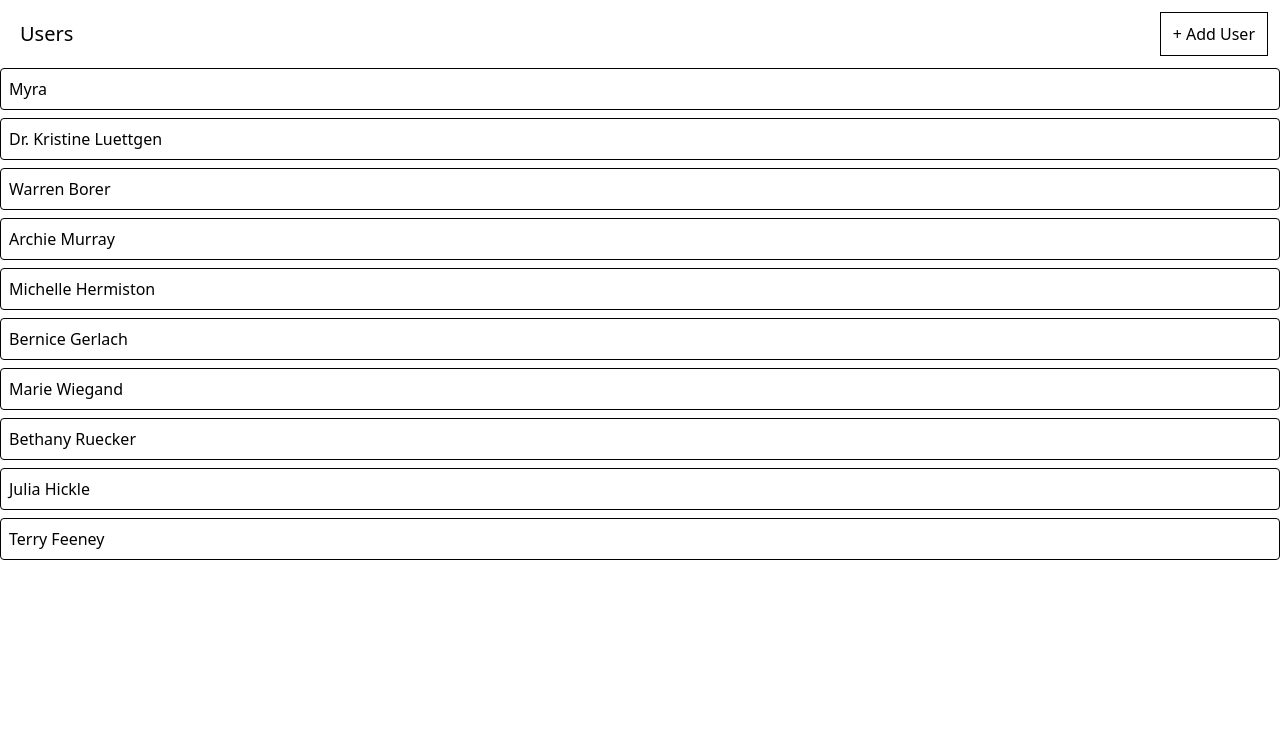
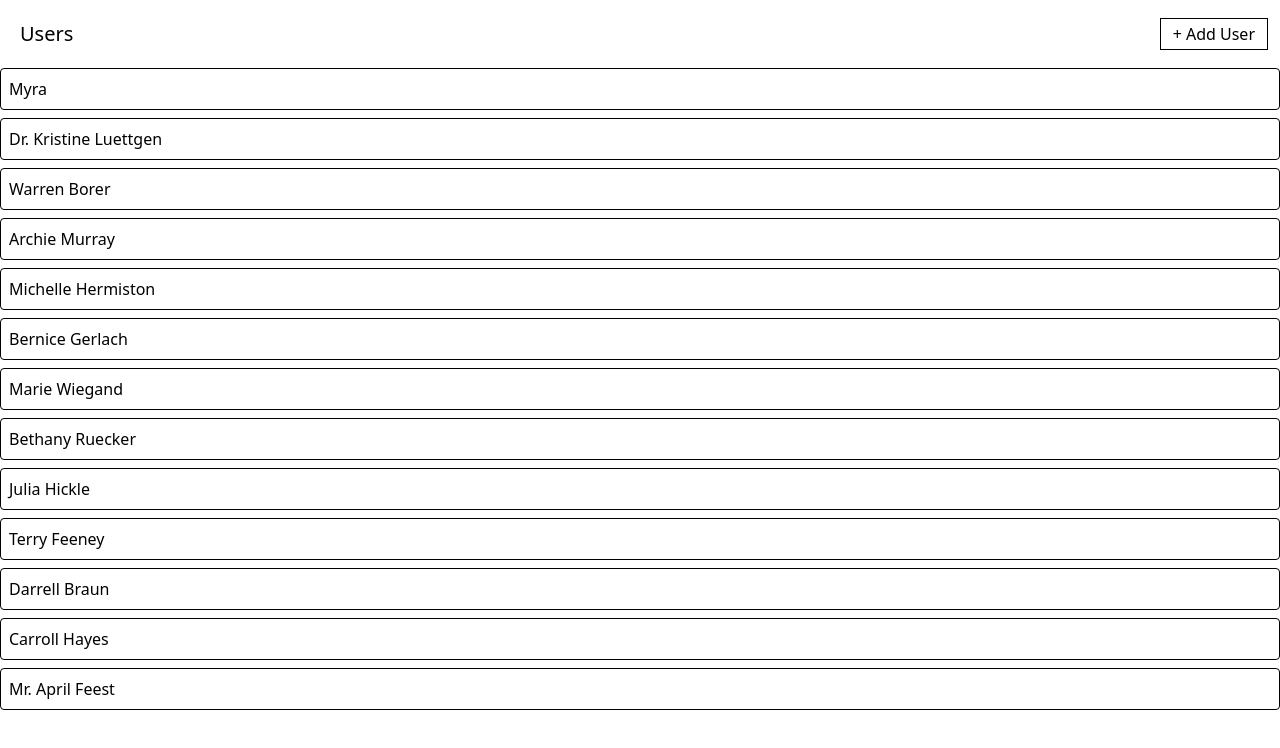
Before and after one commit to ayushthakali/Photo-Album, a React app: page / in a window 1280 px wide. Shown: the top 748 px of the page. Built offline with nearby package versions, Linux system fonts and the light colour scheme; data requests are answered from the project's data file; the HTML template or start-up script is replaced by a standard one.

Commit message:
update : skeleton updated

```diff
--- a/db.json
+++ b/db.json
@@ -39,6 +39,18 @@
     {
       "name": "Terry Feeney",
       "id": 10
+    },
+    {
+      "name": "Darrell Braun",
+      "id": 11
+    },
+    {
+      "name": "Carroll Hayes",
+      "id": 12
+    },
+    {
+      "name": "Mr. April Feest",
+      "id": 13
     }
   ],
   "albums": [],
--- a/src/components/Button.js
+++ b/src/components/Button.js
@@ -1,4 +1,5 @@
-import className from 'classnames';
+import className from "classnames";
+import { GoSync } from "react-icons/go";
 
 function Button({
   children,
@@ -9,30 +10,32 @@
   danger,
   outline,
   rounded,
+  loading,
   ...rest
 }) {
   const classes = className(
     rest.className,
-    'flex items-center px-3 py-1.5 border',
+    "flex items-center px-3 py-1.5 border h-8",
     {
-      'border-blue-500 bg-blue-500 text-white': primary,
-      'border-gray-900 bg-gray-900 text-white': secondary,
-      'border-green-500 bg-green-500 text-white': success,
-      'border-yellow-400 bg-yellow-400 text-white': warning,
-      'border-red-500 bg-red-500 text-white': danger,
-      'rounded-full': rounded,
-      'bg-white': outline,
-      'text-blue-500': outline && primary,
-      'text-gray-900': outline && secondary,
-      'text-green-500': outline && success,
-      'text-yellow-400': outline && warning,
-      'text-red-500': outline && danger,
+      "opacity-80": loading,
+      "border-blue-500 bg-blue-500 text-white": primary,
+      "border-gray-900 bg-gray-900 text-white": secondary,
+      "border-green-500 bg-green-500 text-white": success,
+      "border-yellow-400 bg-yellow-400 text-white": warning,
+      "border-red-500 bg-red-500 text-white": danger,
+      "rounded-full": rounded,
+      "bg-white": outline,
+      "text-blue-500": outline && primary,
+      "text-gray-900": outline && secondary,
+      "text-green-500": outline && success,
+      "text-yellow-400": outline && warning,
+      "text-red-500": outline && danger,
     }
   );
 
   return (
-    <button {...rest} className={classes}>
-      {children}
+    <button {...rest} disabled={loading} className={classes}>
+      {loading ? <GoSync className="animate-spin" /> : children}
     </button>
   );
 }
@@ -48,7 +51,7 @@
 
     if (count > 1) {
       return new Error(
-        'Only one of primary, secondary, success, warning, danger can be true'
+        "Only one of primary, secondary, success, warning, danger can be true"
       );
     }
   },
--- a/src/components/UsersList.js
+++ b/src/components/UsersList.js
@@ -1,12 +1,13 @@
 import { useEffect } from "react";
-import {  useSelector } from "react-redux";
+import { useSelector } from "react-redux";
 import { fetchUsers, addUser } from "../store";
 import Skeleton from "./Skeleton";
 import Button from "./Button";
 import { useThunk } from "../hooks/use-thunk";
 
 function UsersList() {
- const [doFetchUsers, isLoadingUsers, loadingUsersError] = useThunk(fetchUsers);
+  const [doFetchUsers, isLoadingUsers, loadingUsersError] =
+    useThunk(fetchUsers);
   const [doCreateUser, isCreatingUser, creatingUserError] = useThunk(addUser);
 
   const { data } = useSelector((state) => {
@@ -21,15 +22,14 @@
     doCreateUser();
   };
 
+  let content;
+
   if (isLoadingUsers) {
-    return <Skeleton times={6} className={"h-10 w-full"} />;
-  }
-
-  if (loadingUsersError) {
-    return <div>Error fetching data...</div>;
-  }
-
-  const renderedUsers = data.map((user) => {
+    content = <Skeleton times={6} className={"h-10 w-full"} />;
+  } else if (loadingUsersError) {
+    content = <div>Error fetching data...</div>;
+  } else {
+    content = data.map((user) => {
       return (
         <div key={user.id} className="mb-2 border rounded">
           <div className="flex p-2 justify-between items-center cursor-pointer">
@@ -38,19 +38,18 @@
         </div>
       );
     });
+  }
 
   return (
     <div>
-      <div className="flex flex-row justify-between m-3">
+      <div className="flex flex-row justify-between items-center m-3">
         <h1 className="m-2 text-xl">Users</h1>
-        {isCreatingUser ? (
-          "Creating User..."
-        ) : (
-          <Button onClick={handleUserAdd}>+ Add User</Button>
-        )}
+        <Button loading={isCreatingUser} onClick={handleUserAdd}>
+          + Add User
+        </Button>
         {creatingUserError && "Error creating user..."}
       </div>
-      {renderedUsers}
+      {content}
     </div>
   );
 }
```
Lines whose indentation alone changed are shown as unchanged.
